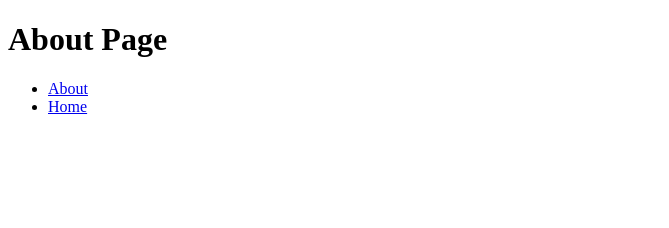
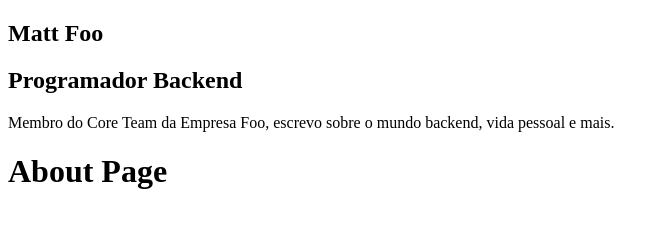
Before and after one commit to eduardonk9999/blog-beta-tester, a Gatsby site in the folder my-blog/: page /about in a window 1280 px wide. Shown: the whole page, without its empty margins (0-669 px from the left). Built offline with nearby package versions, Linux system fonts and the light colour scheme; Gatsby itself is replaced by a stand-in of ours.

Commit message:
Add, components

```diff
--- /dev/null
+++ b/my-blog/src/components/Profile/index.js
@@ -0,0 +1,13 @@
+import React from "react";
+
+const Profile = () => (
+  <div className="Profile-wrapper">
+    <h1>Matt Foo</h1>
+    <h2>Programador Backend</h2>
+    <p>Membro do Core Team da Empresa Foo, escrevo sobre o mundo backend,
+      vida pessoal e mais.
+    </p>
+  </div>
+)
+
+export default Profile;
--- a/my-blog/src/components/layout.js
+++ b/my-blog/src/components/layout.js
@@ -1,11 +1,17 @@
 import React from "react"
 import PropTypes from "prop-types"
+import Profile from './Profile'
 
 
 const Layout = ({ children }) => {
 
   return (
-    <main>{children}</main>
+    <>
+      <aside>
+        <Profile />
+      </aside>
+      <main>{children}</main>
+    </>
   )
 }
 
--- a/my-blog/src/pages/about.js
+++ b/my-blog/src/pages/about.js
@@ -1,18 +1,13 @@
 import React from 'react';
-import { Link } from 'gatsby';
-import Layout from "../components/layout"
+import Layout from "../components/layout";
+
+import SEO from "../components/seo";
 
 const AboutPag = () => (
   <Layout>
+    <SEO title="About" />
     <h1>About Page</h1>
-      <ul>
-          <li>
-            <Link to="/about">About</Link>
-          </li>
-          <li>
-            <Link to="/" activeStyle={{ color: 'red' }}>Home</Link>
-          </li>
-        </ul>
+
   </Layout>
 
 )
```
Also changed, not shown: my-blog/src/pages/index.js (+1 -9 lines).
